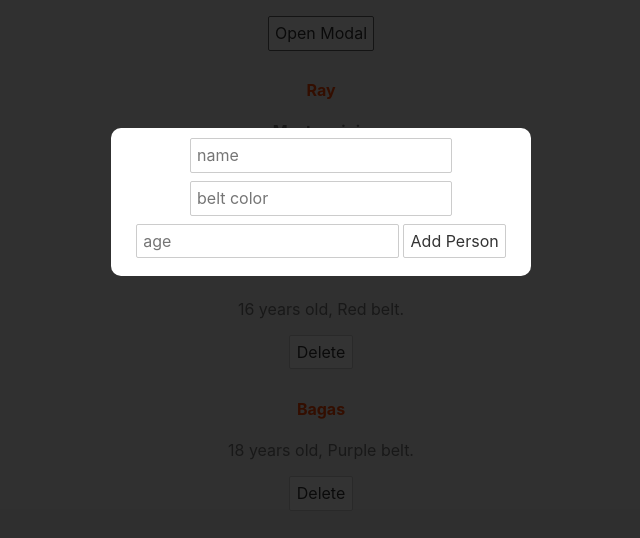
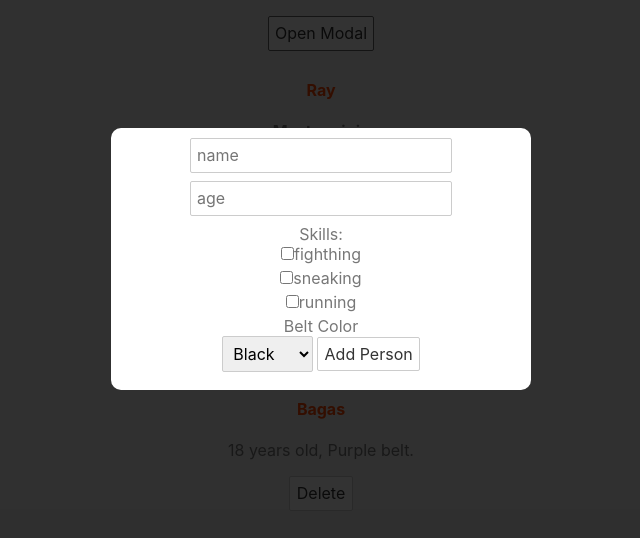
Before and after one commit to raybagas7/svelte-intro-ntk, a Svelte app: page / in a window 1280 px wide. Both pictures are taken after a click on the button "Open Modal". Shown: the top 538 px of the page, without its empty margins (319-959 px from the left). Built offline with nearby package versions, Linux system fonts and the light colour scheme.

Commit message:
feat(form): - add checkboxes for skills person 2 ways with bind:checked and bind:group strategy - add select for person belt

```diff
--- a/src/AddPersonFrom.svelte
+++ b/src/AddPersonFrom.svelte
@@ -2,16 +2,33 @@
   let name;
   let beltColor;
   let age;
+  let skills = [];
+  //   let fighthing = false,
+  //     running = false,
+  //     sneaking = false;
 
   const handleSubmit = () => {
-    console.log(name, beltColor, age);
+    console.log(name, beltColor, age, skills);
   };
 </script>
 
 <form on:submit|preventDefault={handleSubmit}>
   <input type="type" placeholder="name" bind:value={name} />
-  <input type="type" placeholder="belt color" bind:value={beltColor} />
   <input type="number" placeholder="age" bind:value={age} />
+  <label for="">Skills:</label>
+  <!-- <input type="checkbox" bind:checked={fighthing} />fighthing<br />
+  <input type="checkbox" bind:checked={sneaking} />sneaking<br />
+  <input type="checkbox" bind:checked={running} />running<br /> -->
+  <input type="checkbox" bind:group={skills} value="fighthing" />fighthing<br />
+  <input type="checkbox" bind:group={skills} value="sneaking" />sneaking<br />
+  <input type="checkbox" bind:group={skills} value="running" />running<br />
+  <label for="belt">Belt Color</label>
+  <select name="belt" bind:value={beltColor}>
+    <option value="black">Black</option>
+    <option value="orange">Orange</option>
+    <option value="brown">Brown</option>
+    <option value="white">White</option>
+  </select>
   <button type="submit">Add Person</button>
 </form>
 
```
